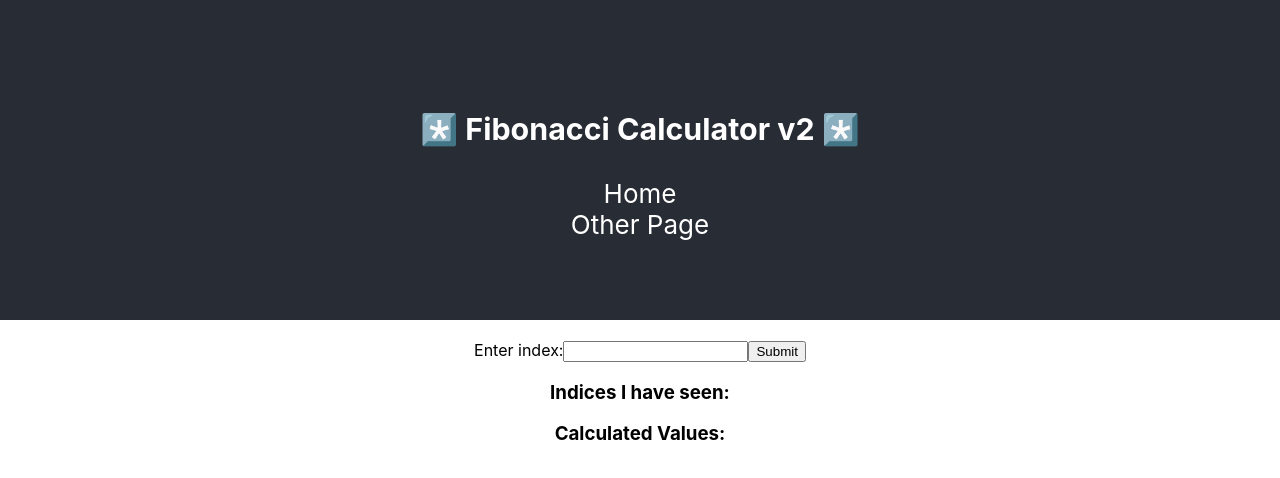
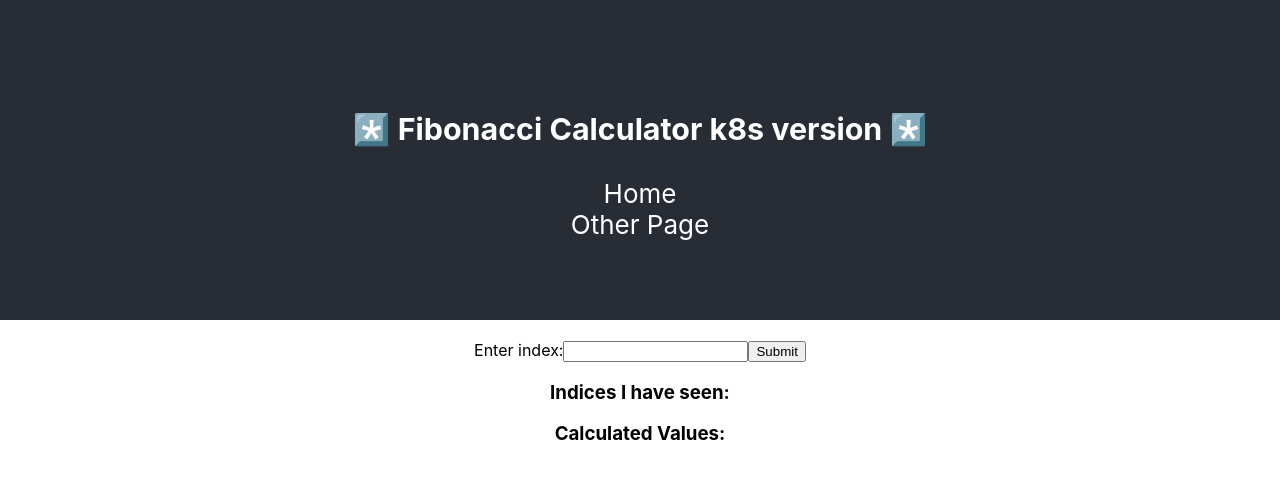
Before and after one commit to jrrlokken/multi-k8s, a React (Create React App) app in the folder client/: page / in a window 1280 px wide. Shown: the top 478 px of the page. Built offline with nearby package versions, Linux system fonts and the light colour scheme; no server answers.

Commit message:
Updated version on banner

```diff
--- a/client/src/App.js
+++ b/client/src/App.js
@@ -8,7 +8,7 @@ function App() {
     <Router>
       <div className="App">
         <header className="App-header">
-          <h3>*️⃣ Fibonacci Calculator v2 *️⃣</h3>
+          <h3>*️⃣ Fibonacci Calculator k8s version *️⃣</h3>
           <Link to="/">Home</Link>
           <Link to="/otherpage">Other Page</Link>
         </header>
```
